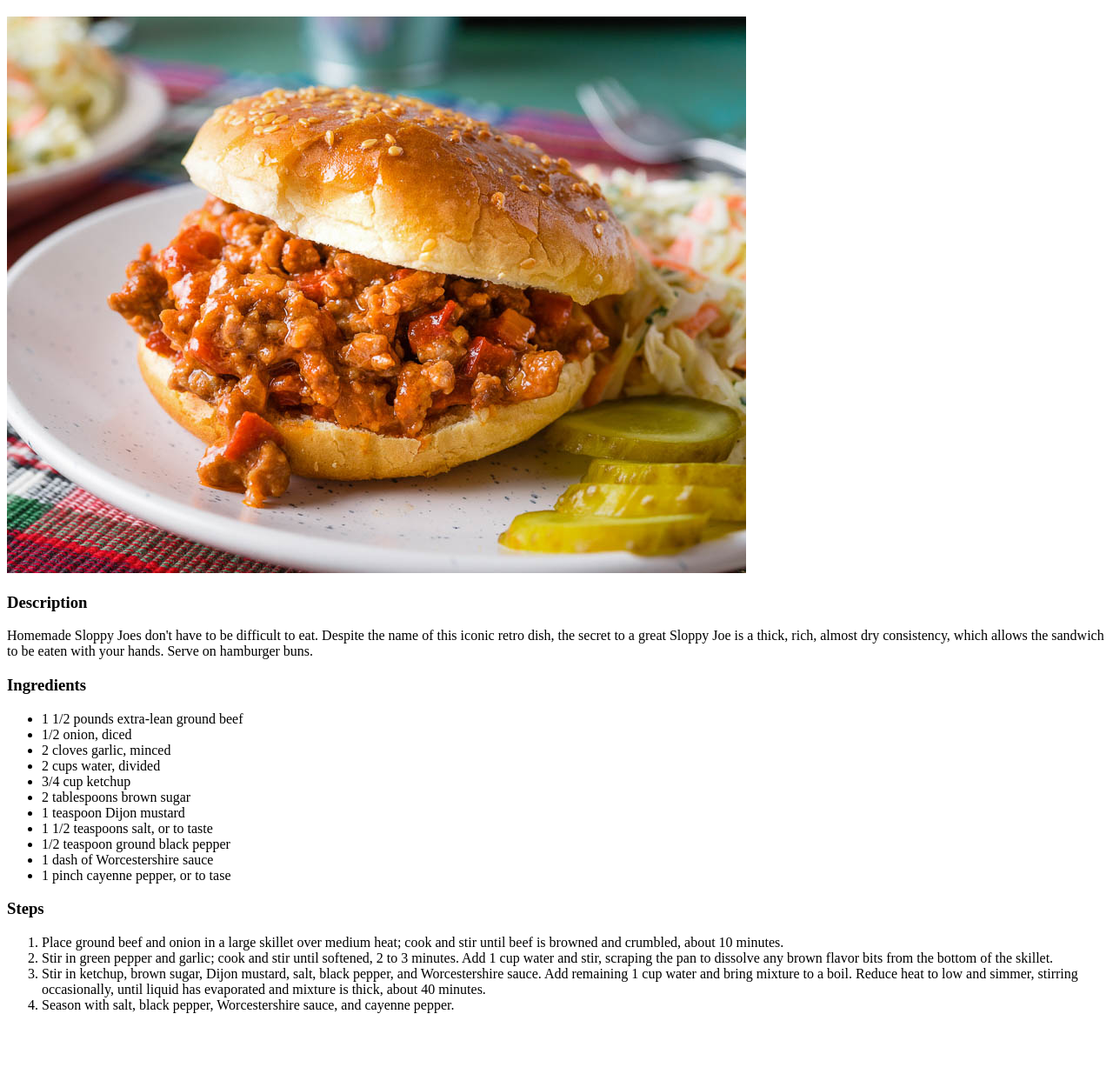
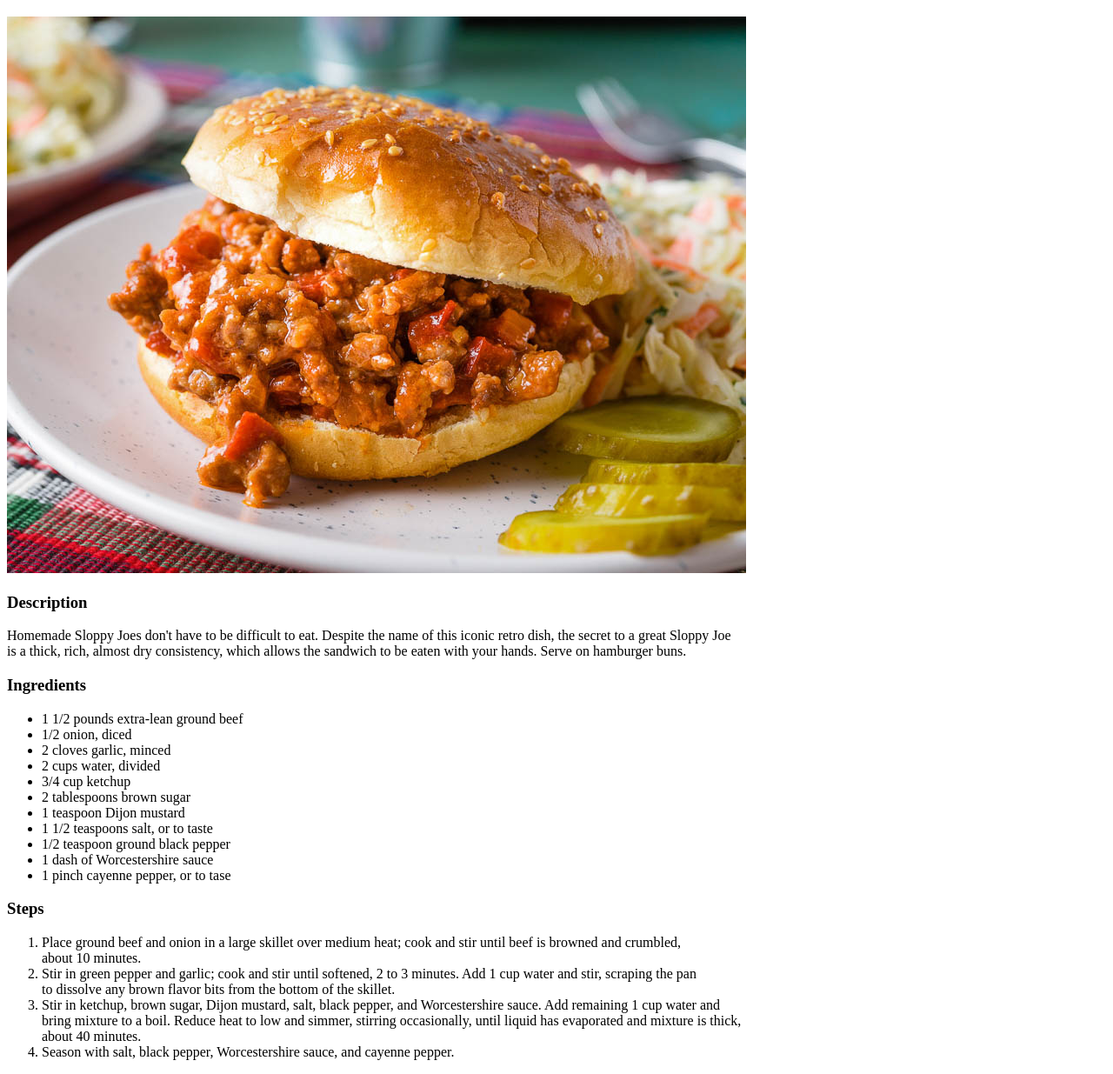
Before and after one commit to joWalch/odin-recipes, a plain HTML site: page recipes/sloppyjoes.html in a window 1280 px wide. Shown: the part 61-1296 px from the top of the page at 87% size. Before the commit the page ends 1242 px from the top, so only its background shows below. Drawn offline with Linux system fonts and the light colour scheme.

Commit message:
Add breaks for nicer layout

```diff
--- a/recipes/sloppyjoes.html
+++ b/recipes/sloppyjoes.html
@@ -8,7 +8,7 @@
         <h1>Sloppy Joe's</h1>
         <img src="../images/sloppy-joe.jpg" alt="Sloppy Joe's Image">
         <h3>Description</h3>
-        <p>Homemade Sloppy Joes don't have to be difficult to eat. Despite the name of this iconic retro dish, the secret to a great Sloppy Joe is a thick, rich, almost dry consistency, which allows the sandwich to be eaten with your hands. Serve on hamburger buns.</p>
+        <p>Homemade Sloppy Joes don't have to be difficult to eat. Despite the name of this iconic retro dish, the secret to a great Sloppy Joe <br>is a thick, rich, almost dry consistency, which allows the sandwich to be eaten with your hands. Serve on hamburger buns.</p>
         <h3>Ingredients</h3>
         <ul>
             <li>1 1/2 pounds extra-lean ground beef</li>
@@ -25,9 +25,9 @@
         </ul>
         <h3>Steps</h3>
         <ol>
-            <li>Place ground beef and onion in a large skillet over medium heat; cook and stir until beef is browned and crumbled, about 10 minutes.</li>
-            <li>Stir in green pepper and garlic; cook and stir until softened, 2 to 3 minutes. Add 1 cup water and stir, scraping the pan to dissolve any brown flavor bits from the bottom of the skillet.</li>
-            <li>Stir in ketchup, brown sugar, Dijon mustard, salt, black pepper, and Worcestershire sauce. Add remaining 1 cup water and bring mixture to a boil. Reduce heat to low and simmer, stirring occasionally, until liquid has evaporated and mixture is thick, about 40 minutes.</li>
+            <li>Place ground beef and onion in a large skillet over medium heat; cook and stir until beef is browned and crumbled, <br>about 10 minutes.</li>
+            <li>Stir in green pepper and garlic; cook and stir until softened, 2 to 3 minutes. Add 1 cup water and stir, scraping the pan <br>to dissolve any brown flavor bits from the bottom of the skillet.</li>
+            <li>Stir in ketchup, brown sugar, Dijon mustard, salt, black pepper, and Worcestershire sauce. Add remaining 1 cup water and <br>bring mixture to a boil. Reduce heat to low and simmer, stirring occasionally, until liquid has evaporated and mixture is thick, <br>about 40 minutes.</li>
             <li>Season with salt, black pepper, Worcestershire sauce, and cayenne pepper.</li>
         </ol>
     </body>
```
Also changed, not shown: recipes/koreanbeefbowl.html (+3 -3 lines), recipes/scones.html (+2 -2 lines), images/lets-cook.png.
